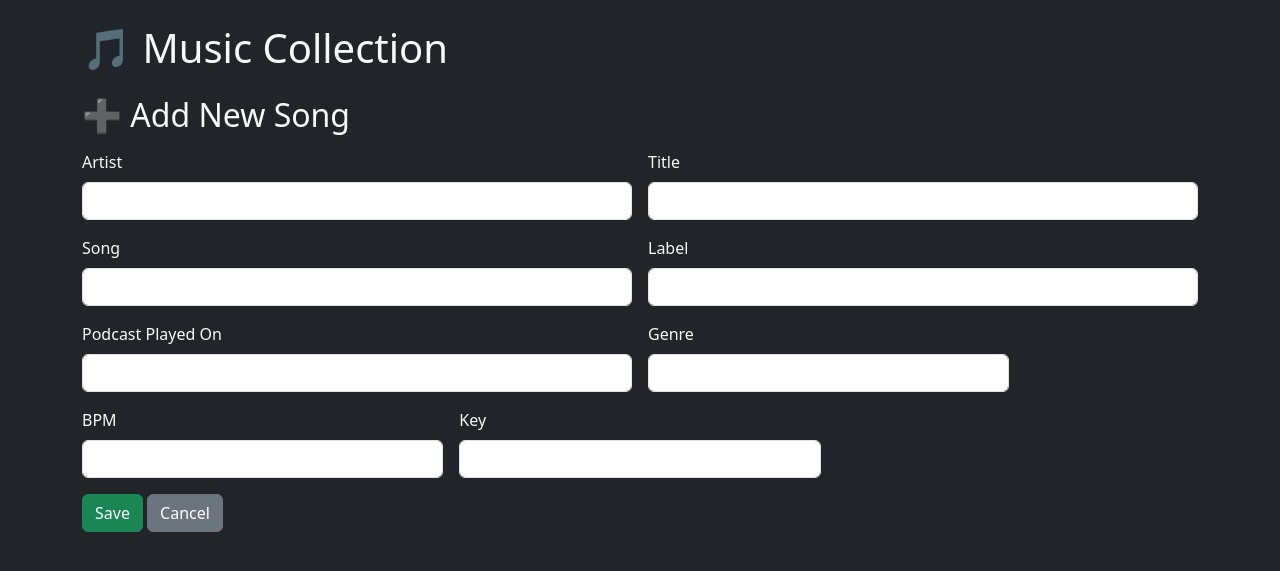
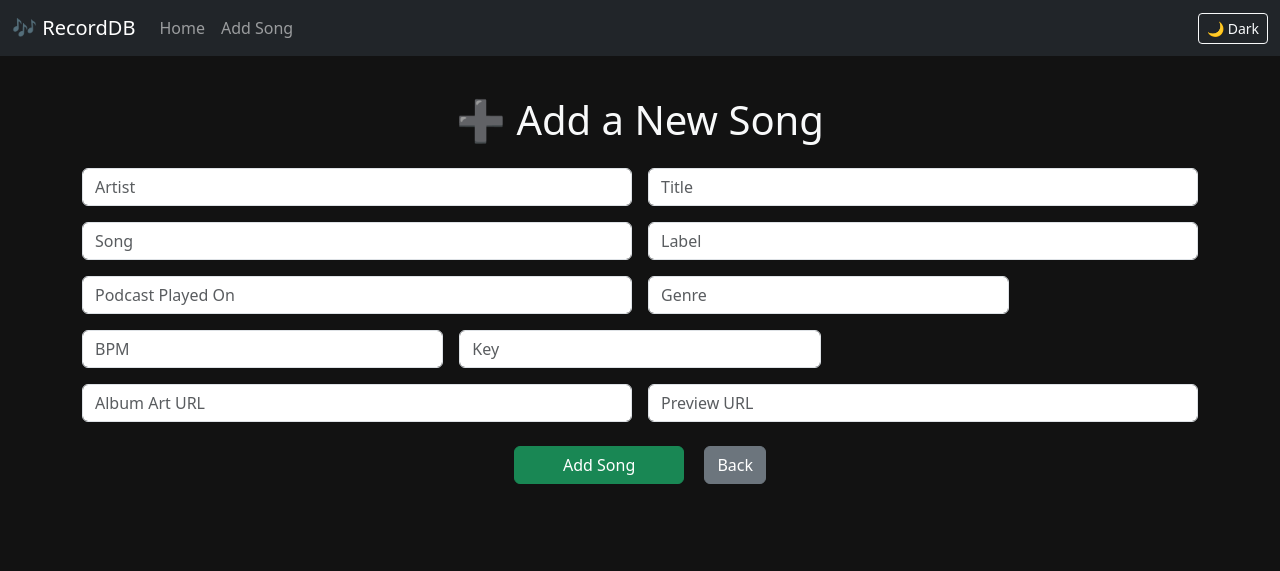
Before and after one commit to Superhans79/musicdb, a Flask app: page /add in a window 1280 px wide. Shown: the top 571 px of the page. Run offline with Flask 3, Linux system fonts and the light colour scheme.

Commit message:
Working site

```diff
--- a/app.py
+++ b/app.py
@@ -1,96 +1,135 @@
-from flask import Flask, render_template, request, redirect, send_file
+from flask import Flask, render_template, request, redirect, url_for, flash
 import mysql.connector
-import csv
-import io
 import random
+import os
 
 app = Flask(__name__)
+app.secret_key = "supersecretkey123"  # you can make this any random string
 
-# Database connection
-def get_connection():
+# ==============================
+# Database Connection
+# ==============================
+def get_db_connection():
     return mysql.connector.connect(
         host="localhost",
-        user="musicuser",      # 👈 your MySQL username
-        password="musicpass",  # 👈 your MySQL password
+        user="musicuser",
+        password="password123",  # change if you picked a different one
         database="musicdb"
     )
 
-# Home page - list all songs
-@app.route("/")
+# ==============================
+# Routes
+# ==============================
+
+# Home Page – show all songs
+@app.route('/')
 def index():
-    conn = get_connection()
+    conn = get_db_connection()
     cursor = conn.cursor(dictionary=True)
     cursor.execute("SELECT * FROM songs")
     songs = cursor.fetchall()
+    print("DEBUG SONGS:", songs)  # 👈 Add this
+    cursor.close()
     conn.close()
-    return render_template("index.html", songs=songs)
+    return render_template('index.html', songs=songs)
 
-# Add a new song
-@app.route("/add", methods=["GET", "POST"])
-def add():
-    if request.method == "POST":
-        artist = request.form["artist"]
-        title = request.form["title"]
-        song = request.form["song"]
-        label = request.form["label"]
-        podcast = request.form["podcast_played_on"]
-        genre = request.form["genre"]
-        bpm = request.form["bpm"]
-        song_key = request.form["song_key"]
 
-        conn = get_connection()
+@app.route('/search', methods=['GET'])
+def search():
+    query = request.args.get('q', '')
+    conn = get_db_connection()
+    cursor = conn.cursor(dictionary=True)
+    cursor.execute("""
+        SELECT * FROM songs
+        WHERE artist LIKE %s OR title LIKE %s OR genre LIKE %s
+    """, (f"%{query}%", f"%{query}%", f"%{query}%"))
+    songs = cursor.fetchall()
+    cursor.close()
+    conn.close()
+    return render_template('index.html', songs=songs, query=query)
+
+@app.route('/add', methods=['GET', 'POST'])
+def add_song():
+    if request.method == 'POST':
+        artist = request.form['artist']
+        title = request.form['title']
+        song = request.form['song']
+        label = request.form['label']
+        podcast = request.form['podcast_played_on']
+        genre = request.form['genre']
+        bpm = request.form['bpm']
+        song_key = request.form['song_key']
+        album_art_url = request.form['album_art_url']
+        preview_url = request.form['preview_url']
+
+        conn = get_db_connection()
         cursor = conn.cursor()
         cursor.execute("""
-            INSERT INTO songs (artist, title, song, label, podcast_played_on, genre, bpm, song_key)
-            VALUES (%s, %s, %s, %s, %s, %s, %s, %s)
-        """, (artist, title, song, label, podcast, genre, bpm, song_key))
+            INSERT INTO songs (artist, title, song, label, podcast_played_on, genre, bpm, song_key, album_art_url, preview_url)
+            VALUES (%s,%s,%s,%s,%s,%s,%s,%s,%s,%s)
+        """, (artist, title, song, label, podcast, genre, bpm, song_key, album_art_url, preview_url))
         conn.commit()
+        cursor.close()
         conn.close()
-        return redirect("/")
-    return render_template("add.html")
+        flash("✅ Song added successfully!", "success")
+        return redirect(url_for('index'))
 
-# Random song page
+    return render_template('add.html')
+
+
+# Random Song Page
 @app.route("/random")
 def random_song():
-    conn = get_connection()
-    cursor = conn.cursor(dictionary=True)
+    cursor = db.cursor(dictionary=True)
     cursor.execute("SELECT * FROM songs")
     songs = cursor.fetchall()
+    cursor.close()
+
+    song = random.choice(songs) if songs else None
+    return render_template("random.html", song=song)
+
+@app.route('/delete/<int:song_id>')
+def delete_song(song_id):
+    conn = get_db_connection()
+    cursor = conn.cursor()
+    cursor.execute("DELETE FROM songs WHERE id = %s", (song_id,))
+    conn.commit()
+    cursor.close()
     conn.close()
-    if songs:
-        song = random.choice(songs)
-        return render_template("random.html", song=song)
-    else:
-        return "No songs in the database yet!"
+    flash("🗑️ Song deleted!", "danger")
+    return redirect(url_for('index'))
 
-# Export songs to CSV
-@app.route("/export")
-def export():
-    conn = get_connection()
+
+@app.route('/edit/<int:song_id>', methods=['GET', 'POST'])
+def edit_song(song_id):
+    conn = get_db_connection()
     cursor = conn.cursor(dictionary=True)
-    cursor.execute("SELECT * FROM songs")
-    songs = cursor.fetchall()
+    cursor.execute("SELECT * FROM songs WHERE id = %s", (song_id,))
+    song = cursor.fetchone()
+
+    if request.method == 'POST':
+        data = {key: request.form[key] for key in request.form}
+        cursor.execute("""
+            UPDATE songs
+            SET artist=%s, title=%s, song=%s, label=%s, podcast_played_on=%s, genre=%s,
+                bpm=%s, song_key=%s, album_art_url=%s, preview_url=%s
+            WHERE id=%s
+        """, (data['artist'], data['title'], data['song'], data['label'], data['podcast_played_on'],
+              data['genre'], data['bpm'], data['song_key'], data['album_art_url'], data['preview_url'], song_id))
+        conn.commit()
+        cursor.close()
+        conn.close()
+        flash("✅ Song updated successfully!", "success")
+        return redirect(url_for('index'))
+
+    cursor.close()
     conn.close()
+    return render_template('edit.html', song=song)
 
-    if not songs:
-        return "No songs available to export!"
 
-    output = io.StringIO()
-    writer = csv.DictWriter(output, fieldnames=songs[0].keys())
-    writer.writeheader()
-    writer.writerows(songs)
 
-    mem = io.BytesIO()
-    mem.write(output.getvalue().encode("utf-8"))
-    mem.seek(0)
-    output.close()
-
-    return send_file(
-        mem,
-        mimetype="text/csv",
-        as_attachment=True,
-        download_name="songs.csv"
-    )
-
+# ==============================
+# Run App
+# ==============================
 if __name__ == "__main__":
     app.run(debug=True)
--- a/templates/add.html
+++ b/templates/add.html
@@ -1,43 +1,23 @@
-{% extends "layout.html" %}
+{% extends "base.html" %}
+{% block content %}
+<h1 class="mb-4 text-center">➕ Add a New Song</h1>
 
-{% block content %}
-  <h2 class="mb-3">➕ Add New Song</h2>
-  <form method="POST" class="row g-3">
-    <div class="col-md-6">
-      <label class="form-label">Artist</label>
-      <input type="text" name="artist" class="form-control" required>
+<form method="POST">
+    <div class="row g-3">
+        <div class="col-md-6"><input class="form-control" name="artist" placeholder="Artist" required></div>
+        <div class="col-md-6"><input class="form-control" name="title" placeholder="Title" required></div>
+        <div class="col-md-6"><input class="form-control" name="song" placeholder="Song"></div>
+        <div class="col-md-6"><input class="form-control" name="label" placeholder="Label"></div>
+        <div class="col-md-6"><input class="form-control" name="podcast_played_on" placeholder="Podcast Played On"></div>
+        <div class="col-md-4"><input class="form-control" name="genre" placeholder="Genre"></div>
+        <div class="col-md-4"><input class="form-control" name="bpm" placeholder="BPM" type="number"></div>
+        <div class="col-md-4"><input class="form-control" name="song_key" placeholder="Key"></div>
+        <div class="col-md-6"><input class="form-control" name="album_art_url" placeholder="Album Art URL"></div>
+        <div class="col-md-6"><input class="form-control" name="preview_url" placeholder="Preview URL"></div>
     </div>
-    <div class="col-md-6">
-      <label class="form-label">Title</label>
-      <input type="text" name="title" class="form-control" required>
+    <div class="text-center mt-4">
+        <button type="submit" class="btn btn-success px-5">Add Song</button>
+        <a href="{{ url_for('index') }}" class="btn btn-secondary ms-3">Back</a>
     </div>
-    <div class="col-md-6">
-      <label class="form-label">Song</label>
-      <input type="text" name="song" class="form-control">
-    </div>
-    <div class="col-md-6">
-      <label class="form-label">Label</label>
-      <input type="text" name="label" class="form-control">
-    </div>
-    <div class="col-md-6">
-      <label class="form-label">Podcast Played On</label>
-      <input type="text" name="podcast_played_on" class="form-control">
-    </div>
-    <div class="col-md-4">
-      <label class="form-label">Genre</label>
-      <input type="text" name="genre" class="form-control">
-    </div>
-    <div class="col-md-4">
-      <label class="form-label">BPM</label>
-      <input type="number" name="bpm" class="form-control">
-    </div>
-    <div class="col-md-4">
-      <label class="form-label">Key</label>
-      <input type="text" name="song_key" class="form-control">
-    </div>
-    <div class="col-12">
-      <button type="submit" class="btn btn-success">Save</button>
-      <a href="/" class="btn btn-secondary">Cancel</a>
-    </div>
-  </form>
+</form>
 {% endblock %}
--- /dev/null
+++ b/templates/base.html
@@ -0,0 +1,65 @@
+<!DOCTYPE html>
+<html lang="en">
+<head>
+    <meta charset="UTF-8">
+    <meta name="viewport" content="width=device-width, initial-scale=1.0">
+    <title>{{ title if title else '🎵 Record Collection' }}</title>
+    <link href="https://cdn.jsdelivr.net/npm/bootstrap@5.3.0/dist/css/bootstrap.min.css" rel="stylesheet">
+    <style>
+        body.dark-mode { background-color: #121212; color: #f8f9fa; }
+        body.light-mode { background-color: #f8f9fa; color: #212529; }
+    </style>
+</head>
+<body class="dark-mode">
+<nav class="navbar navbar-expand-lg navbar-dark bg-dark">
+    <div class="container-fluid">
+        <a class="navbar-brand" href="{{ url_for('index') }}">🎶 RecordDB</a>
+        <div class="collapse navbar-collapse">
+            <ul class="navbar-nav me-auto">
+                <li class="nav-item"><a class="nav-link" href="{{ url_for('index') }}">Home</a></li>
+                <li class="nav-item"><a class="nav-link" href="{{ url_for('add_song') }}">Add Song</a></li>
+            </ul>
+        </div>
+        <button id="toggleTheme" class="btn btn-outline-light btn-sm">🌙 Dark</button>
+    </div>
+</nav>
+<div class="container mt-3">
+    {% with messages = get_flashed_messages(with_categories=true) %}
+        {% if messages %}
+            {% for category, message in messages %}
+                <div class="alert alert-{{ category }} alert-dismissible fade show" role="alert">
+                    {{ message }}
+                    <button type="button" class="btn-close" data-bs-dismiss="alert" aria-label="Close"></button>
+                </div>
+            {% endfor %}
+        {% endif %}
+    {% endwith %}
+</div>
+<div class="container py-4">
+    {% block content %}{% endblock %}
+</div>
+
+<script>
+const btn = document.getElementById("toggleTheme");
+btn.addEventListener("click", () => {
+    const body = document.body;
+    const dark = body.classList.toggle("dark-mode");
+    body.classList.toggle("light-mode", !dark);
+    btn.textContent = dark ? "🌙 Dark" : "☀️ Light";
+});
+</script>
+<script>
+    // Automatically fade out flash messages after 3 seconds
+    setTimeout(() => {
+        const alerts = document.querySelectorAll('.alert');
+        alerts.forEach(alert => {
+            const bsAlert = new bootstrap.Alert(alert);
+            alert.classList.remove('show');
+            alert.classList.add('fade');
+            setTimeout(() => bsAlert.close(), 500); // remove from DOM after fade
+        });
+    }, 3000);
+</script>
+
+</body>
+</html>
--- a/templates/layout.html
+++ b/templates/layout.html
@@ -1,14 +1,18 @@
-<!doctype html>
+<!DOCTYPE html>
 <html lang="en">
-  <head>
-    <meta charset="utf-8">
-    <title>🎶 MusicDB</title>
-    <link rel="stylesheet" href="https://cdn.jsdelivr.net/npm/bootstrap@5.3.0/dist/css/bootstrap.min.css">
-  </head>
-  <body class="bg-dark text-light">
-    <div class="container py-4">
-      <h1 class="mb-4">🎵 Music Collection</h1>
-      {% block content %}{% endblock %}
-    </div>
-  </body>
-</html>
+<head>
+  <meta charset="UTF-8">
+  <meta name="viewport" content="width=device-width, initial-scale=1">
+  <title>MusicDB</title>
+  <link href="https://cdn.jsdelivr.net/npm/bootstrap@5.3.2/dist/css/bootstrap.min.css" rel="stylesheet">
+</head>
+<body>
+
+  <!-- Navbar -->
+  <nav class="navbar navbar-expand-lg navbar-dark bg-dark">
+    <div class="container">
+      <a class="navbar-brand fw-bold" href="{{ url_for('index') }}">🎶 MusicDB</a>
+      <button class="navbar-toggler" type="button" data-bs-toggle="collapse" data-bs-target="#navbarNav">
+        <span class="navbar-toggler-icon"></span>
+      </button>
+      <div class="collapse navba
```
Also changed, not shown: app2.py (added, +75 -0 lines), requirements.txt (+10 -3 lines), templates/edit.html (added, +44 -0 lines), templates/index.html (+42 -24 lines), templates/random.html (+27 -13 lines), README.md, 1 other file.
